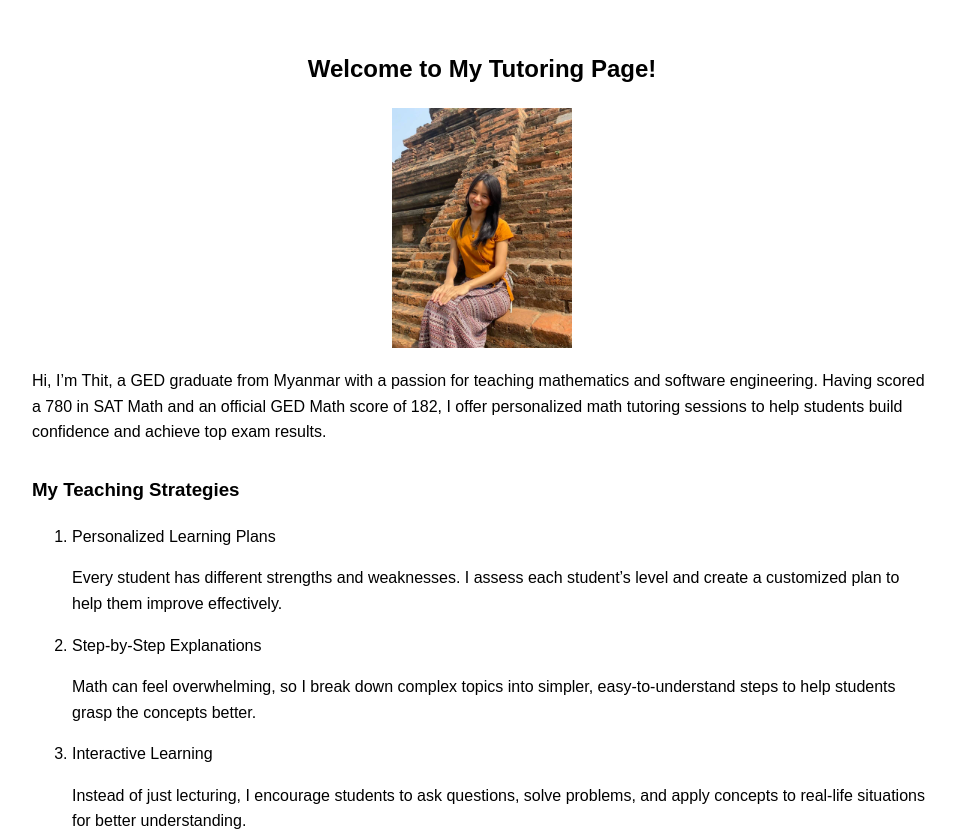
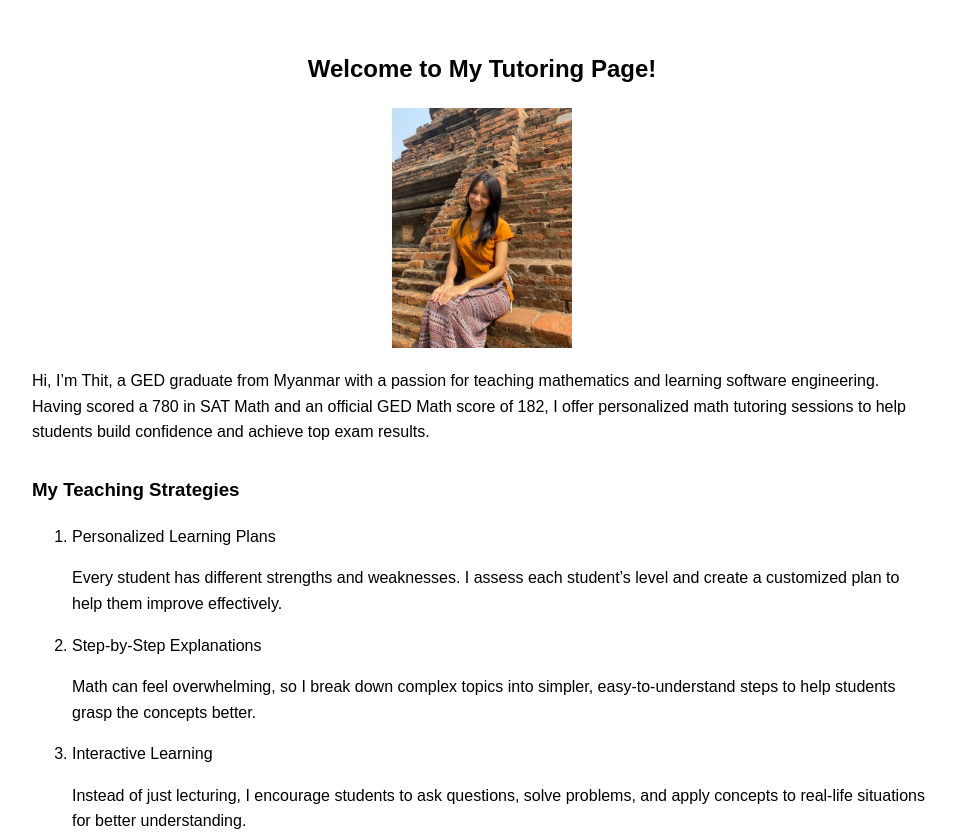
Before and after one commit to Rory-Thitt/ged-math-teaching-portfolio, a plain HTML site: page index.html in a window 1280 px wide. Shown: the top 837 px of the page, without its empty margins (158-1114 px from the left). Drawn offline with Linux system fonts and the light colour scheme.

Commit message:
index.html

```diff
--- a/index.html
+++ b/index.html
@@ -18,7 +18,7 @@
 
 
    <p>
-  Hi, I’m Thit, a GED graduate from Myanmar with a passion for teaching mathematics and software engineering.
+  Hi, I’m Thit, a GED graduate from Myanmar with a passion for teaching mathematics and learning software engineering.
   Having scored a 780 in SAT Math and an official GED Math score of 182, I offer personalized math tutoring sessions to help students build confidence and achieve top exam results.
 </p>
 
```
